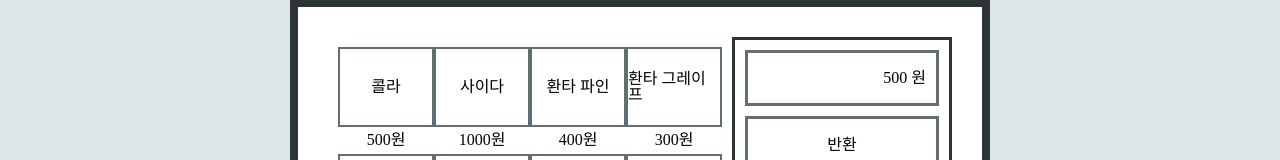
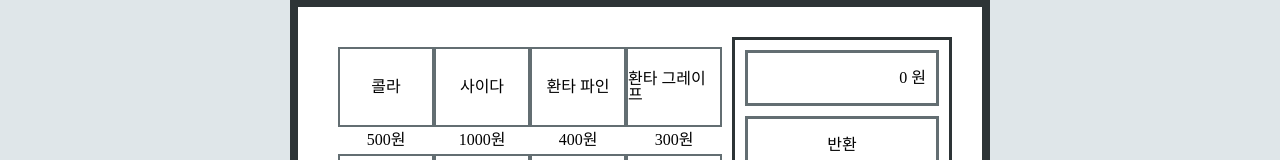
Before and after one commit to codesquad-members-2022/fe-vm, a React (Create React App) app: page /vendingMachine in a window 1280 px wide. Shown: the part 191-351 px from the top of the page. Built offline with nearby package versions, Linux system fonts and the light colour scheme.

Commit message:
feat: 잔돈 반환, input box 통해 돈 투입

```diff
--- a/package.json
+++ b/package.json
@@ -49,6 +49,10 @@
             [
               "mocks",
               "./src/mocks/"
+            ],
+            [
+              "context",
+              "./src/context/"
             ]
           ],
           "extensions": [
--- a/src/App.jsx
+++ b/src/App.jsx
@@ -2,12 +2,14 @@ import { BrowserRouter as Router, Routes, Route } from 'react-router-dom';
 
 import GlobalStyle from 'common/globalStyle';
 import Layout from 'components/Layout';
+import { MoneyProvider } from 'context/MoneyProvider';
 import VendingMachine from 'pages/VendingMachine';
 import Wallet from 'pages/Wallet';
 
 const App = () => (
   <div className='App'>
     <GlobalStyle />
+    <MoneyProvider>
       <Router>
         <Routes>
           <Route path='/' element={<Layout />}>
@@ -17,6 +19,7 @@ const App = () => (
           </Route>
         </Routes>
       </Router>
+    </MoneyProvider>
   </div>
 );
 
--- a/src/components/VMController.jsx
+++ b/src/components/VMController.jsx
@@ -1,16 +1,43 @@
+import { useContext, useState } from 'react';
 import styled from 'styled-components';
 
 import VMInputMoney from 'components/VMInputMoney';
 import VMLogs from 'components/VMLogs';
 import COLORS from 'constants/colors';
+import { MoneyContext } from 'context/MoneyProvider';
+import vmLogs from 'mocks/vmLogs';
 
-const VMController = () => (
-  <VMControllerWrapper>
-    <VMInputMoney />
-    <ReturnMoneyButton>반환</ReturnMoneyButton>
-    <VMLogs />
-  </VMControllerWrapper>
-);
+const initLogs = vmLogs;
+
+const VMController = () => {
+  const { inputMoney, setInputMoney } = useContext(MoneyContext);
+  const [logs, setLogs] = useState(initLogs);
+
+  const insertVMLog = (log) => {
+    setLogs([...logs, log]);
+  };
+
+  const handleClickReturnButton = () => {
+    setInputMoney(0);
+    insertVMLog({
+      type: 'return',
+      data: inputMoney,
+    });
+  };
+
+  return (
+    <VMControllerWrapper>
+      <VMInputMoney insertVMLog={insertVMLog} />
+      <ReturnMoneyButton
+        onClick={handleClickReturnButton}
+        insertVMLog={insertVMLog}
+      >
+        반환
+      </ReturnMoneyButton>
+      <VMLogs logs={logs} />
+    </VMControllerWrapper>
+  );
+};
 
 const VMControllerWrapper = styled.ul`
   display: grid;
--- a/src/components/VMInputMoney.jsx
+++ b/src/components/VMInputMoney.jsx
@@ -1,12 +1,13 @@
-import { useState } from 'react';
+import { useContext, useState } from 'react';
 import styled from 'styled-components';
 
 import COLORS from 'constants/colors';
+import { MoneyContext } from 'context/MoneyProvider';
 
 import VMInputBox from './VMInputBox';
 
-const VMInputMoney = () => {
-  const [inputMoney, setInputMoney] = useState(500);
+const VMInputMoney = ({ insertVMLog }) => {
+  const { inputMoney, setInputMoney } = useContext(MoneyContext);
   const [isInputSelected, setIsInputSelected] = useState(false);
 
   const handleClickTextBox = () => {
@@ -14,8 +15,13 @@ const VMInputMoney = () => {
   };
 
   const updateInputMoney = (newMoney) => {
+    // TODO: 현재 InputMoney 보다 작게 넣는다면 false
     setInputMoney(newMoney);
     setIsInputSelected(false);
+    insertVMLog({
+      type: 'insert',
+      data: newMoney - inputMoney,
+    });
   };
 
   return (
--- a/src/components/VMLogs.jsx
+++ b/src/components/VMLogs.jsx
@@ -1,8 +1,6 @@
-import { useState } from 'react';
 import styled from 'styled-components';
 
 import COLORS from 'constants/colors';
-import vmLogs from 'mocks/vmLogs';
 
 const parseVmLog = ({ type, data }) => {
   switch (type) {
@@ -17,18 +15,13 @@ const parseVmLog = ({ type, data }) => {
   }
 };
 
-const initLogs = vmLogs;
-
-const VMLogs = () => {
-  const [logs] = useState(initLogs);
-  return (
+const VMLogs = ({ logs }) => (
   <VMLogsWrapper>
     {logs.map((log) => (
       <VMLog key={log.id}>{parseVmLog(log)}</VMLog>
     ))}
   </VMLogsWrapper>
 );
-};
 
 const VMLogsWrapper = styled.ul`
   display: flex;
--- /dev/null
+++ b/src/context/MoneyProvider.jsx
@@ -0,0 +1,19 @@
+import React, { useState } from 'react';
+
+export const MoneyContext = React.createContext();
+
+export const MoneyProvider = (props) => {
+  const [inputMoney, setInputMoney] = useState(0);
+  const [possibleMoney, setPossibleMoney] = useState([]);
+  const moneyInfo = {
+    inputMoney,
+    setInputMoney,
+    possibleMoney,
+    setPossibleMoney,
+  };
+  return (
+    <MoneyContext.Provider value={moneyInfo}>
+      {props.children}
+    </MoneyContext.Provider>
+  );
+};
```
Lines whose indentation alone changed are shown as unchanged.
